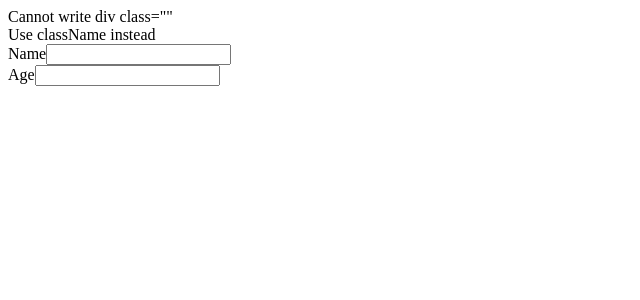
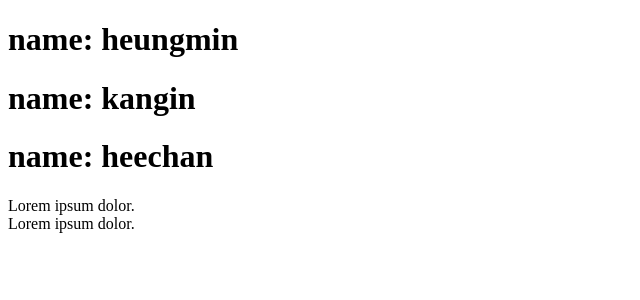
Before and after one commit to smil98/react20231031, a React (Create React App) app: page / in a window 1280 px wide. Shown: the top 300 px of the page, without its empty margins (0-640 px from the left). Built offline with nearby package versions, Linux system fonts and the light colour scheme.

Commit message:
Property's value can be javascript code

```diff
--- a/src/App.js
+++ b/src/App.js
@@ -1,18 +1,13 @@
 function App() {
+  const name = "heungmin";
   return (
-    // since jsx is converted to js, cannot use jsx keywords
     <>
-      <div className="header">Cannot write div class=""</div>
-      <div className="error">Use className instead</div>
-      <div>
-        <label htmlFor="nameInput">Name</label>
-        {/*for property is used as htmlFor*/}
-        <input type="text" id="nameInput" />
-      </div>
-      <div>
-        <label htmlFor="nameInput">Age</label>
-        <input type="text" id="ageInput" />
-      </div>
+      <h1>name: {name}</h1>
+      <h1>name: {"kangin"}</h1>
+      <h1>name: heechan</h1>
+
+      <div className={"error"}>Lorem ipsum dolor.</div>
+      <div className="error">Lorem ipsum dolor.</div>
     </>
   );
 }
```
